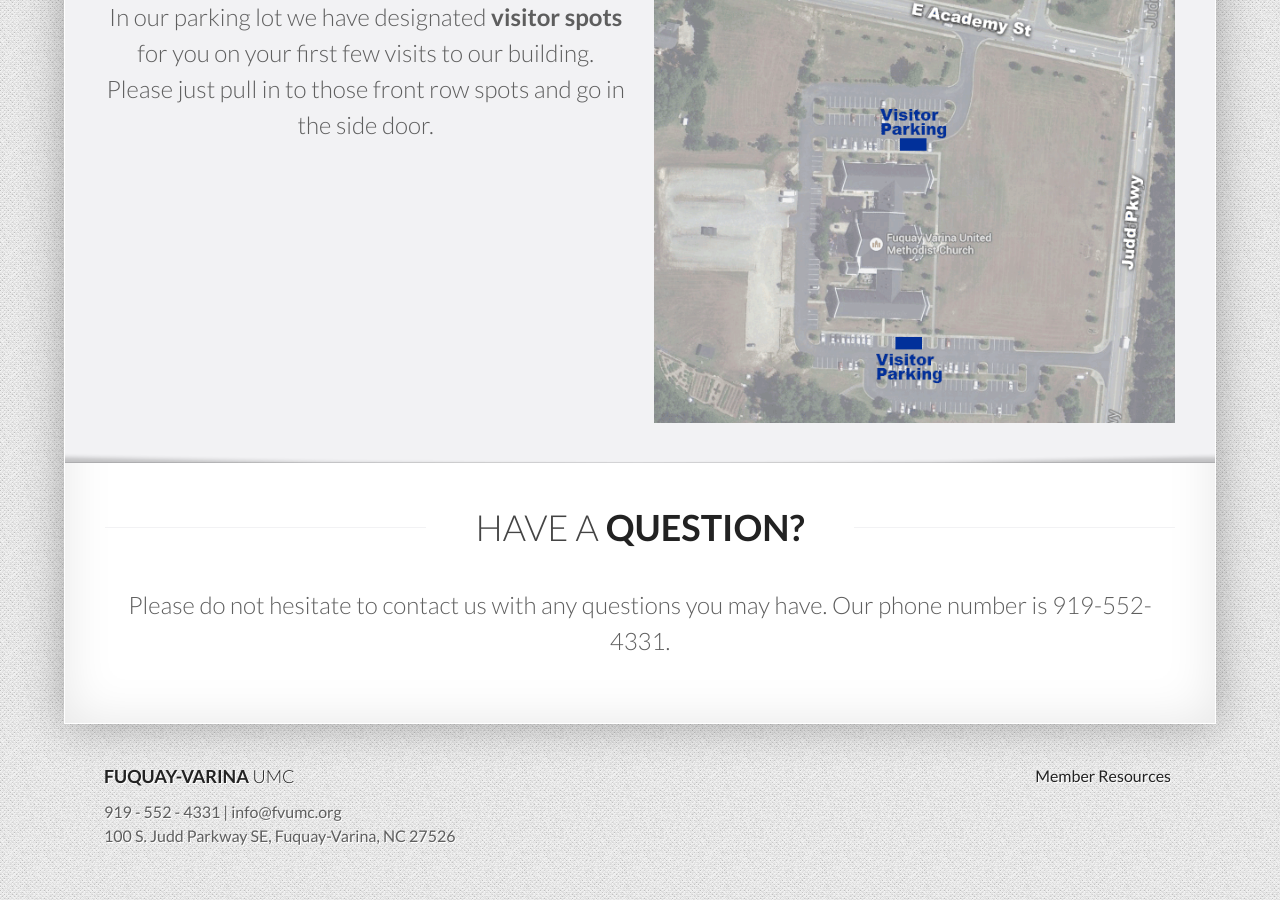
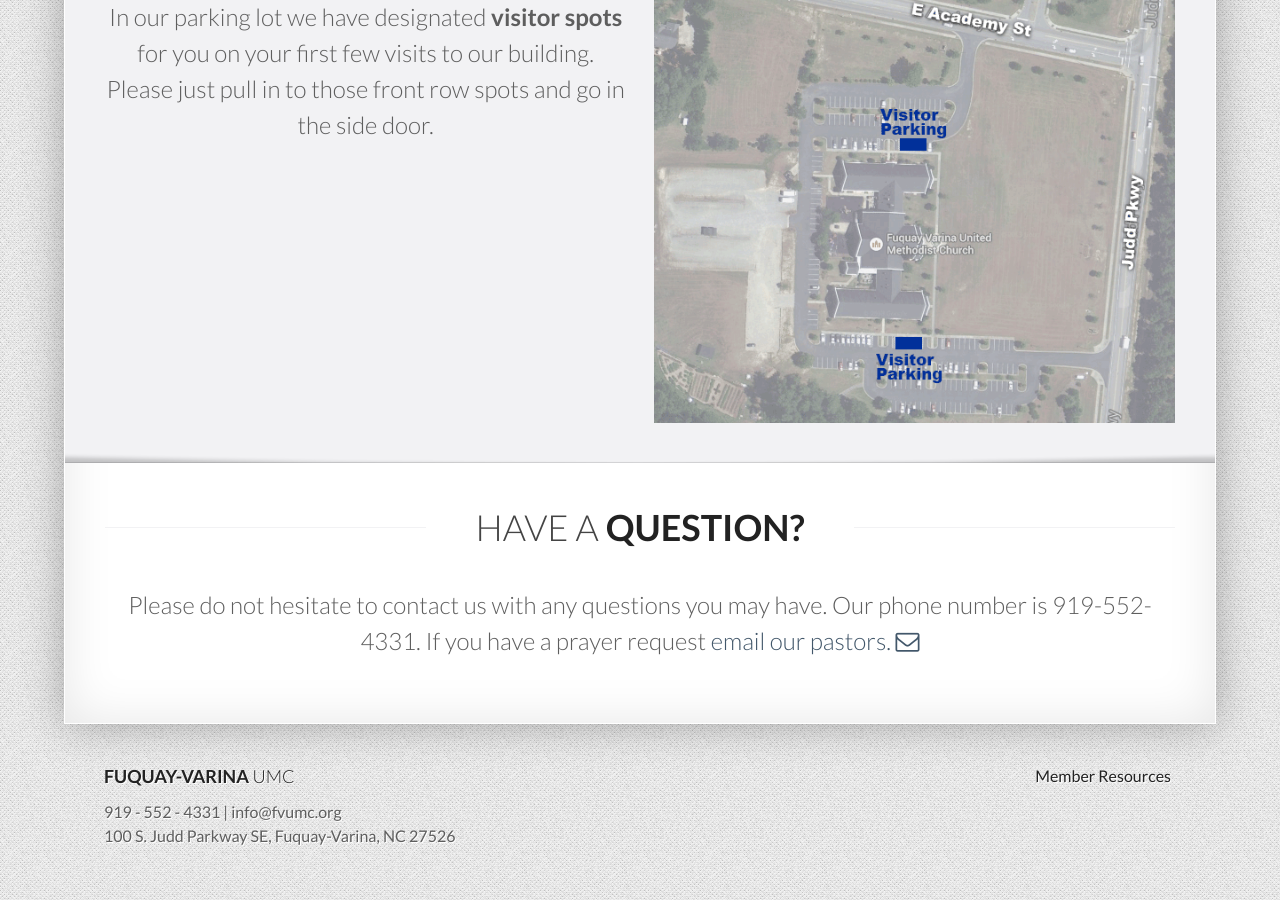
Before and after one commit to fvumc/fvumc.github.io, a Jekyll site: the page built from location.html, in a window 1280 px wide and 900 px high, scrolled down 1034 px. Built offline with Jekyll 4.4.1, drawn with Linux system fonts in a browser that asks for light colours; Markdown is read by kramdown in place of the engine named in the settings.

Commit message:
prayer request link

```diff
--- a/_includes/question_section.html
+++ b/_includes/question_section.html
@@ -7,6 +7,6 @@
           </div>
           <p class="lead text-center">Please do not hesitate to contact
           us with any questions you may have. Our phone number is
-          919-552-4331.</p>
+          919-552-4331. If you have a prayer request <a href="mailto:gtyson@fvumc.org;kjohnson@fvumc.org;vtyson@fvumc.org?subject=Confidential%20Prayer%20Request">email our pastors. <i class="icon-envelope"></i></a></p>
         </div>
       </section>
```
